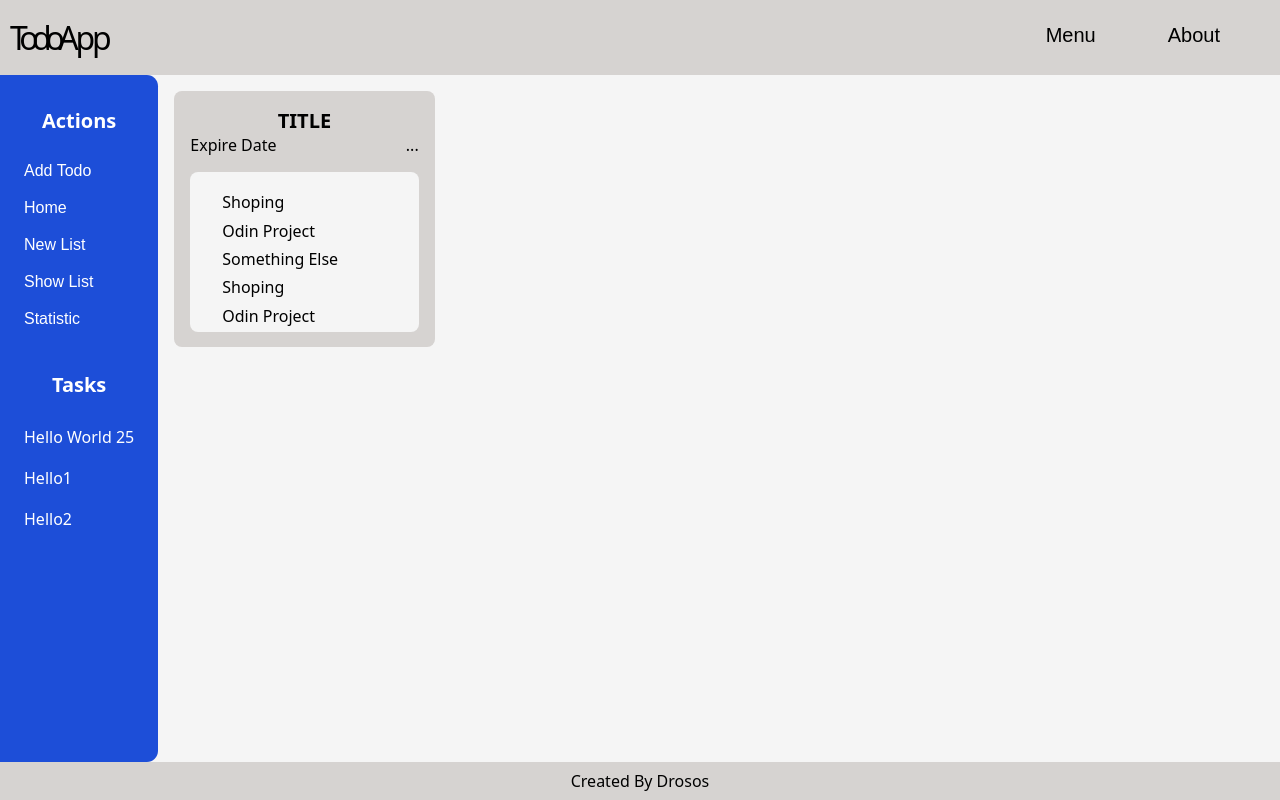
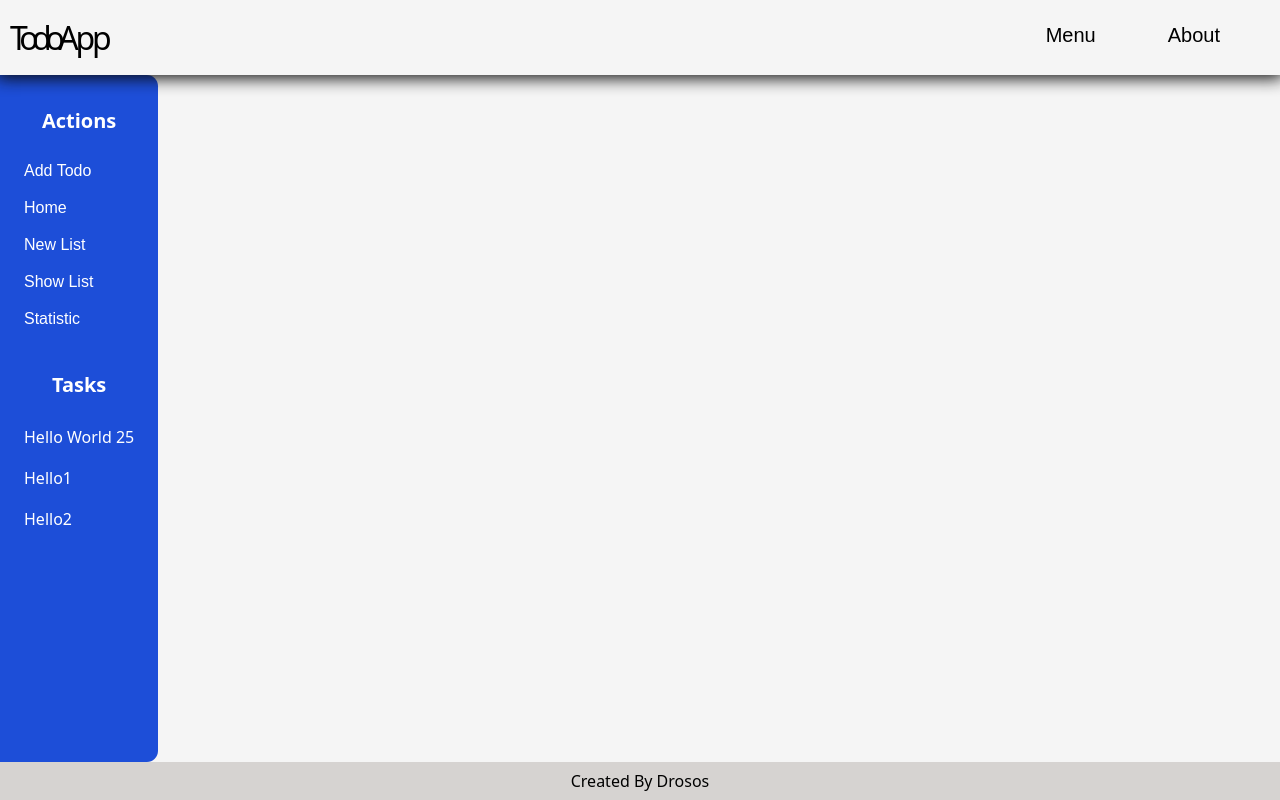
Before and after one commit to drososdros/the-odin-project, a website: page todo-app/src/template.html in a window 1280 px wide. Drawn offline with Linux system fonts and the light colour scheme.

Commit message:
change html and css so it will render a container for style in the root
change the html and css so the root container sould only have the
overflow attr and all the other will render in a container who makes
the style

```diff
--- a/todo-app/src/css/style.css
+++ b/todo-app/src/css/style.css
@@ -43,13 +43,16 @@ body {
 }
 
 .main__layout__navbar {
-  background-color: var(--tertiary-color);
+  background-color: var(--primary-color);
+  position: relative;
   font-size: 1.25rem;
   grid-column: 1/-1;
   display: flex;
   justify-content: space-between;
   align-items: center;
   padding: 0 2em 0 .5em;
+  box-shadow: 0 0 1rem .2rem var(--primary-dark-color);
+  z-index: 1;
 }
 
 .navbar__logo {
@@ -122,6 +125,10 @@ body {
 
 .main__layout__root {
   overflow-y: auto;
+}
+
+.grid-all {
+
   padding: 1rem;
   display: grid;
   grid-template-columns: repeat(auto-fill, minmax(15rem, 1fr));
@@ -129,9 +136,11 @@ body {
   gap: 1rem;
 }
 
+
+
 .card {
   padding: 1rem;
-  background-color: var(--tertiary-color);
+  background-color: var(--secondary-color);
   border-radius: .5rem;
 
 
@@ -169,4 +178,5 @@ body {
 .card__item:hover {
   background-color: red;
 
+
 }
--- a/todo-app/src/template.html
+++ b/todo-app/src/template.html
@@ -44,28 +44,32 @@
   </aside>
   <main class="main__layout__root" id="root">
 
-    <div class="card">
-      <p class="card__header__title">title</p>
-      <div class="card__header">
-        <p class="card__header__date">expire date</p>
-        <div class="card__header__menu">...</div>
-      </div>
-      <ul class="card__list">
 
-        <li class="card__item">shoping</li>
-        <li class="card__item">odin project</li>
-        <li class="card__item">something else</li>
-        <li class="card__item">shoping</li>
-        <li class="card__item">odin project</li>
-        <li class="card__item">something else</li>
-        <li class="card__item">shoping</li>
-        <li class="card__item">odin project</li>
-        <li class="card__item">something else</li>
-        <li class="card__item">shoping</li>
-        <li class="card__item">odin project</li>
-        <li class="card__item">something else</li>
-      </ul>
-    </div>
+
+    <!-- <div class="card"> -->
+    <!--   <div class="card__head"> -->
+    <!--     <p class="card__header__title">title</p> -->
+    <!--     <div class="card__header"> -->
+    <!--       <p class="card__header__date">expire date</p> -->
+    <!--       <div class="card__header__menu">...</div> -->
+    <!--     </div> -->
+    <!--   </div> -->
+    <!--   <ul class="card__list"> -->
+    <!---->
+    <!--     <li class="card__item">shoping</li> -->
+    <!--     <li class="card__item">odin project</li> -->
+    <!--     <li class="card__item">something else</li> -->
+    <!--     <li class="card__item">shoping</li> -->
+    <!--     <li class="card__item">odin project</li> -->
+    <!--     <li class="card__item">something else</li> -->
+    <!--     <li class="card__item">shoping</li> -->
+    <!--     <li class="card__item">odin project</li> -->
+    <!--     <li class="card__item">something else</li> -->
+    <!--     <li class="card__item">shoping</li> -->
+    <!--     <li class="card__item">odin project</li> -->
+    <!--     <li class="card__item">something else</li> -->
+    <!--   </ul> -->
+    <!-- </div> -->
   </main>
   <footer class="main__layout__footer">
     Created by Drosos
```
